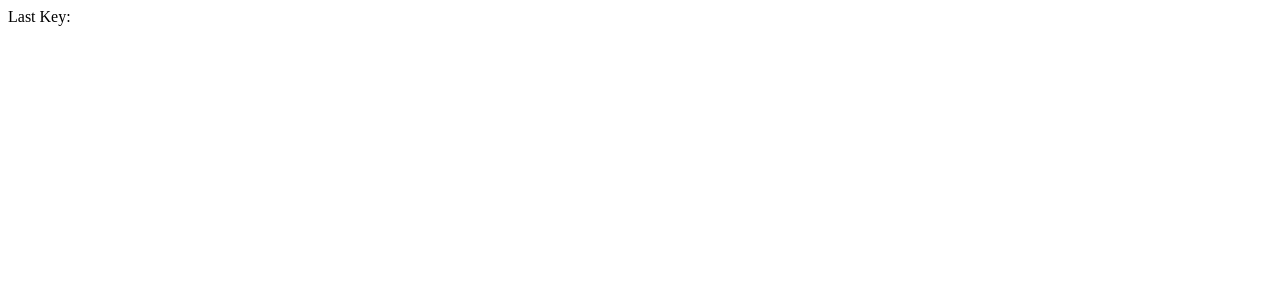
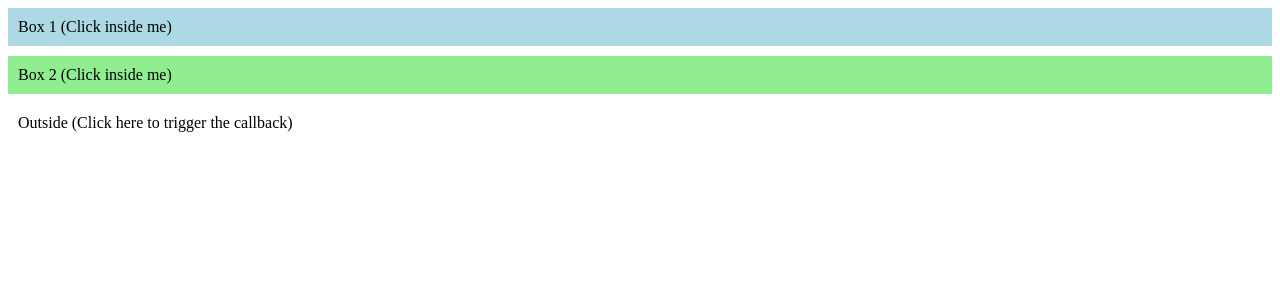
Before and after one commit to juniorencode/_playground, a React (Vite) app in the folder ReactCustomHooks/: page / in a window 1280 px wide. Shown: the top 300 px of the page. Built offline with nearby package versions, Linux system fonts and the light colour scheme.

Commit message:
feat: useClickOutside

```diff
--- a/ReactCustomHooks/src/App.jsx
+++ b/ReactCustomHooks/src/App.jsx
@@ -1,13 +1,37 @@
-import { useState } from 'react';
-import { useEventListener } from './hooks/useEventListener.hook';
+import { useRef } from 'react';
+import { useClickOutside } from './hooks/useClickOutside.hook';
 
 function App() {
-  const [key, setKey] = useState('');
-  useEventListener('keydown', e => {
-    setKey(e.key);
+  const { register } = useClickOutside(() => {
+    console.log('Clicked outside of all referenced elements');
   });
 
-  return <div>Last Key: {key}</div>;
+  const ref1 = useRef(null);
+  const ref2 = useRef(null);
+
+  return (
+    <div>
+      <div
+        ref={node => register((ref1.current = node))}
+        style={{ padding: '10px', backgroundColor: 'lightblue' }}
+      >
+        Box 1 (Click inside me)
+      </div>
+      <div
+        ref={node => register((ref2.current = node))}
+        style={{
+          padding: '10px',
+          backgroundColor: 'lightgreen',
+          marginTop: '10px'
+        }}
+      >
+        Box 2 (Click inside me)
+      </div>
+      <div style={{ padding: '10px', marginTop: '10px' }}>
+        Outside (Click here to trigger the callback)
+      </div>
+    </div>
+  );
 }
 
 export default App;
--- /dev/null
+++ b/ReactCustomHooks/src/hooks/useClickOutside.hook.jsx
@@ -0,0 +1,23 @@
+import { useRef } from 'react';
+import { useEventListener } from './useEventListener.hook';
+
+const useClickOutside = func => {
+  const refs = useRef([]);
+
+  const handler = event => {
+    if (refs.current.every(ref => ref && !ref.contains(event.target))) func();
+  };
+
+  useEventListener('mousedown', handler, document);
+
+  const register = domNode => {
+    if (domNode && !refs.current.includes(domNode)) {
+      refs.current.push(domNode);
+    }
+    return domNode;
+  };
+
+  return { register };
+};
+
+export { useClickOutside };
```
